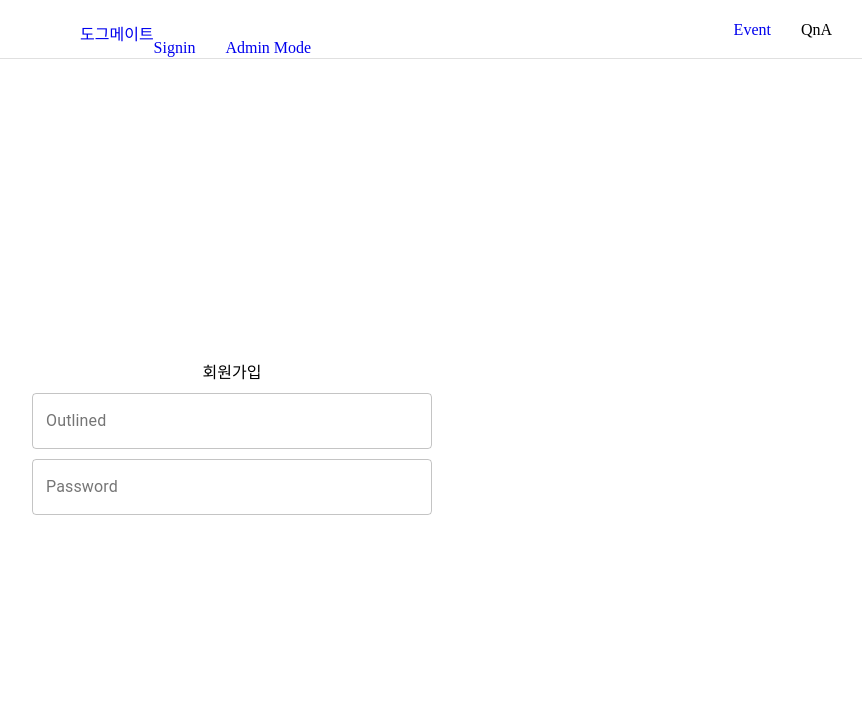
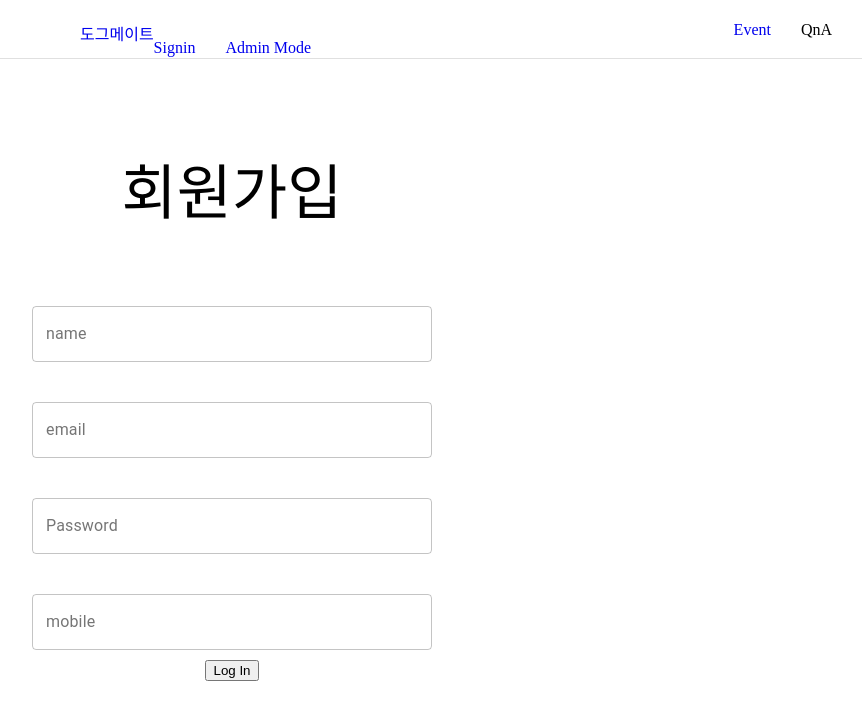
Before and after one commit to zlhunzzing/DogManager-Client, a React (Create React App) app: page /user/signup in a window 1280 px wide. Shown: the top 720 px of the page, without its empty margins (408-1270 px from the left). Built offline with nearby package versions, Linux system fonts and the light colour scheme.

Commit message:
added input Structure containers

```diff
--- a/src/containers/SignupContainer.tsx
+++ b/src/containers/SignupContainer.tsx
@@ -1,18 +1,27 @@
 import React from 'react';
 import UserMenu from '../views/UserMenu';
-
 import { connect } from 'react-redux';
 import { StoreState } from '../modules';
 import { actionCreators as signupActions } from '../modules/signup';
 import { bindActionCreators } from 'redux';
-
 import TextField from '@material-ui/core/TextField';
 //import Button from '@material-ui/core/Button';
 //import { createStyles, makeStyles, Theme } from '@material-ui/core/styles';
 
+// 서버요청
+// {
+//   name:
+//   email:
+//   password:
+//   mobile:
+//   address: // 보류~
+// }
+
 interface SignupContainerProps {
-  idInput: string;
+  nameInput: string;
+  emailInput: string;
   pwInput: string;
+  mobileInput: string;
   SignupActions: typeof signupActions;
 }
 
@@ -22,28 +31,41 @@ const SignupContainer: React.FunctionComponent<SignupContainerProps> = ({
   return (
     <div style={{ textAlign: 'center' }}>
       <UserMenu />
-      <div style={{ marginTop: 300 }}>회원가입</div>
-      <div style={{ marginTop: 10 }}></div>
+      <div style={{ marginTop: 70, fontSize: 60, padding: 15 }}>회원가입</div>
+      <div style={{ marginTop: 60 }}>
+        <TextField
+          style={{ width: 400 }}
+          id="outlined-name-input"
+          label="name"
+          type="text"
+          variant="outlined"
+          onChange={(event): void => {
+            const { value } = event.target;
+            SignupActions.changeNameInput(value);
+          }}
+        />
+      </div>
+      <div style={{ marginTop: 10, padding: 15 }}></div>
       <div>
         <TextField
           style={{ width: 400 }}
-          id="outlined-basic"
-          label="Outlined"
+          id="outlined-email-input"
+          label="email"
+          type="email"
           variant="outlined"
           onChange={(event): void => {
             const { value } = event.target;
-            SignupActions.changeIdInput(value);
+            SignupActions.changeEmailInput(value);
           }}
         />
       </div>
-      <div style={{ marginTop: 10 }}></div>
+      <div style={{ marginTop: 10, padding: 15 }}></div>
       <div>
         <TextField
           style={{ width: 400 }}
           id="outlined-password-input"
           label="Password"
           type="password"
-          autoComplete="current-password"
           variant="outlined"
           onChange={(event): void => {
             const { value } = event.target;
@@ -51,17 +73,32 @@ const SignupContainer: React.FunctionComponent<SignupContainerProps> = ({
           }}
         />
       </div>
+      <div style={{ marginTop: 10, padding: 15 }}></div>
+      <div>
+        <TextField
+          style={{ width: 400 }}
+          id="outlined-mobile-input"
+          label="mobile"
+          type="mobile"
+          variant="outlined"
+          onChange={(event): void => {
+            const { value } = event.target;
+            SignupActions.changeMobileInput(value);
+          }}
+        />
+      </div>
       <div style={{ marginTop: 10 }}></div>
+      <button type="submit">Log In</button>
     </div>
   );
 };
 
 export default connect(
   ({ signup }: StoreState) => ({
-    idInput: signup.idInput,
+    nameInput: signup.nameInput,
+    emailInput: signup.emailInput,
     pwInput: signup.pwInput,
+    mobileInput: signup.mobileInput,
   }),
-  dispatch => ({
-    SignupActions: bindActionCreators(signupActions, dispatch),
-  }),
+  dispatch => ({ SignupActions: bindActionCreators(signupActions, dispatch) }),
 )(SignupContainer);
--- a/src/modules/signup.ts
+++ b/src/modules/signup.ts
@@ -1,14 +1,25 @@
 export interface SignupState {
-  idInput: string;
+  nameInput: string;
+  emailInput: string;
   pwInput: string;
+  mobileInput: string;
 }
 
 // export const TOGGLE = "todo/TOGGLE";
-export const CHANGE_ID_INPUT = 'signup/CHANGE_ID_INPUT';
+export const CHANGE_NAME_INPUT = 'signup/CHANGE_NAME_INPUT';
+export const CHANGE_EMAIL_INPUT = 'signup/CHANGE_EMAIL_INPUT';
 export const CHANGE_PW_INPUT = 'signup/CHANGE_PW_INPUT';
+export const CHANGE_MOBILE_INPUT = 'signup/CHANGE_MOBILE_INPUT';
 
-interface ChangeIdInputAction {
-  type: typeof CHANGE_ID_INPUT;
+interface ChangeNameInputAction {
+  type: typeof CHANGE_NAME_INPUT;
+  meta: {
+    input: string;
+  };
+}
+
+interface ChangeEmailInputAction {
+  type: typeof CHANGE_EMAIL_INPUT;
   meta: {
     input: string;
   };
@@ -21,13 +32,32 @@ interface ChangePwInputAction {
   };
 }
 
-export type SignupActionTypes = ChangeIdInputAction | ChangePwInputAction;
+interface ChangeMobileInputAction {
+  type: typeof CHANGE_MOBILE_INPUT;
+  meta: {
+    input: string;
+  };
+}
+
+export type SignupActionTypes =
+  | ChangeNameInputAction
+  | ChangeEmailInputAction
+  | ChangePwInputAction
+  | ChangeMobileInputAction;
 
 // actions
 
-function changeIdInput(input: string): object {
+function changeNameInput(input: string): object {
   return {
-    type: CHANGE_ID_INPUT,
+    type: CHANGE_NAME_INPUT,
+    meta: {
+      input,
+    },
+  };
+}
+function changeEmailInput(input: string): object {
+  return {
+    type: CHANGE_EMAIL_INPUT,
     meta: {
       input,
     },
@@ -42,17 +72,29 @@ function changePwInput(input: string): object {
     },
   };
 }
+function changeMobileInput(input: string): object {
+  return {
+    type: CHANGE_MOBILE_INPUT,
+    meta: {
+      input,
+    },
+  };
+}
 
 export const actionCreators = {
-  changeIdInput,
+  changeNameInput,
+  changeEmailInput,
   changePwInput,
+  changeMobileInput,
 };
 
 // reducers
 
 const initialState: SignupState = {
-  idInput: '',
+  nameInput: '',
+  emailInput: '',
   pwInput: '',
+  mobileInput: '',
 };
 
 export function signupReducer(
@@ -60,16 +102,26 @@ export function signupReducer(
   action: SignupActionTypes,
 ): SignupState {
   switch (action.type) {
-    case CHANGE_ID_INPUT:
+    case CHANGE_NAME_INPUT:
       return {
         ...state,
-        idInput: action.meta.input,
+        nameInput: action.meta.input,
+      };
+    case CHANGE_EMAIL_INPUT:
+      return {
+        ...state,
+        emailInput: action.meta.input,
       };
     case CHANGE_PW_INPUT:
-      console.log(action);
       return {
         ...state,
         pwInput: action.meta.input,
+      };
+    case CHANGE_MOBILE_INPUT:
+      console.log('signupReducer-case-CHANGE_MOBILE_INPUT:', action);
+      return {
+        ...state,
+        mobileInput: action.meta.input,
       };
     default:
       return state;
--- a/src/pages/Signup.tsx
+++ b/src/pages/Signup.tsx
@@ -4,5 +4,4 @@ import SignupContainer from '../containers/SignupContainer';
 function Signup() {
   return <SignupContainer />;
 }
-
 export default Signup;
```
